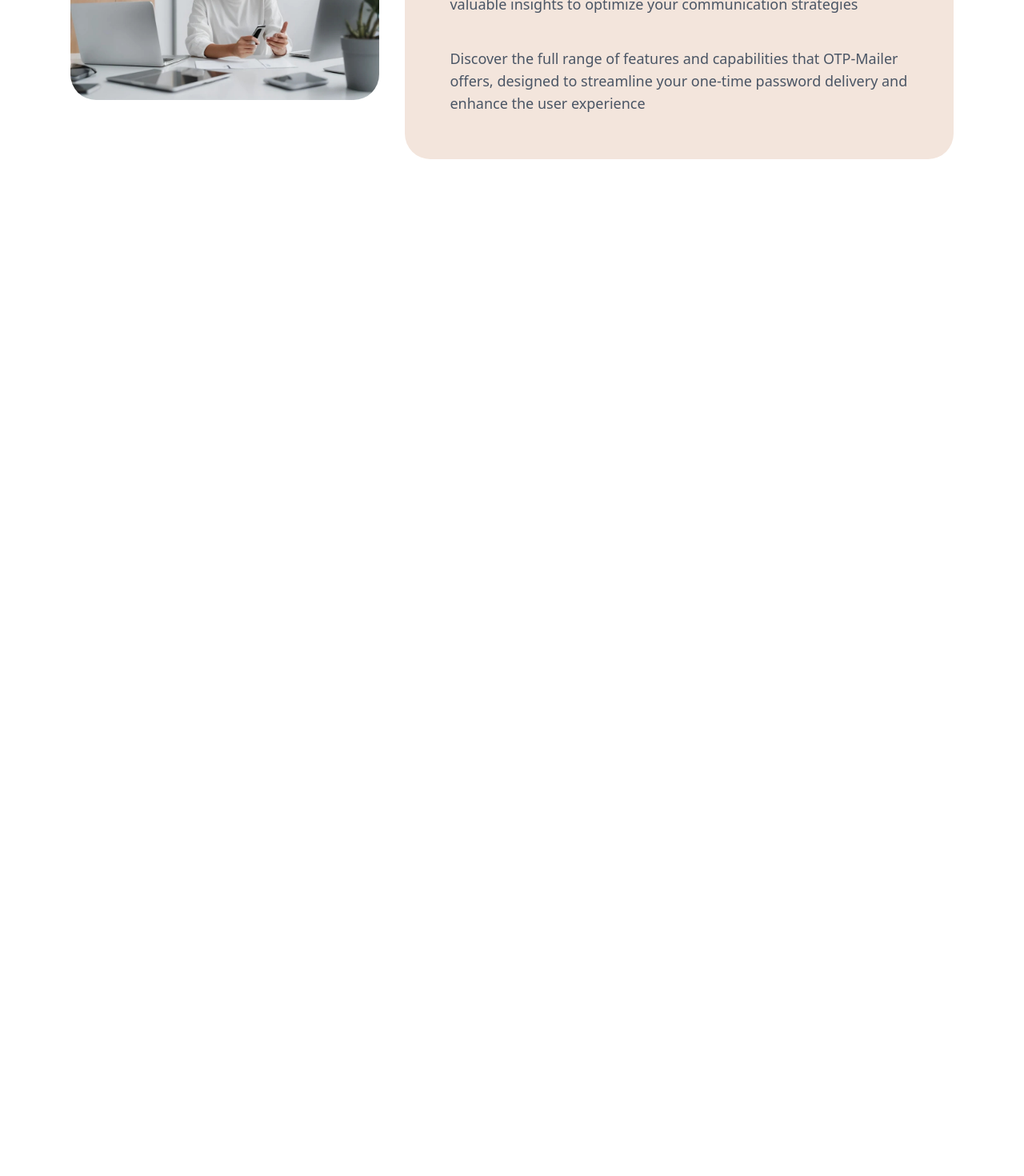
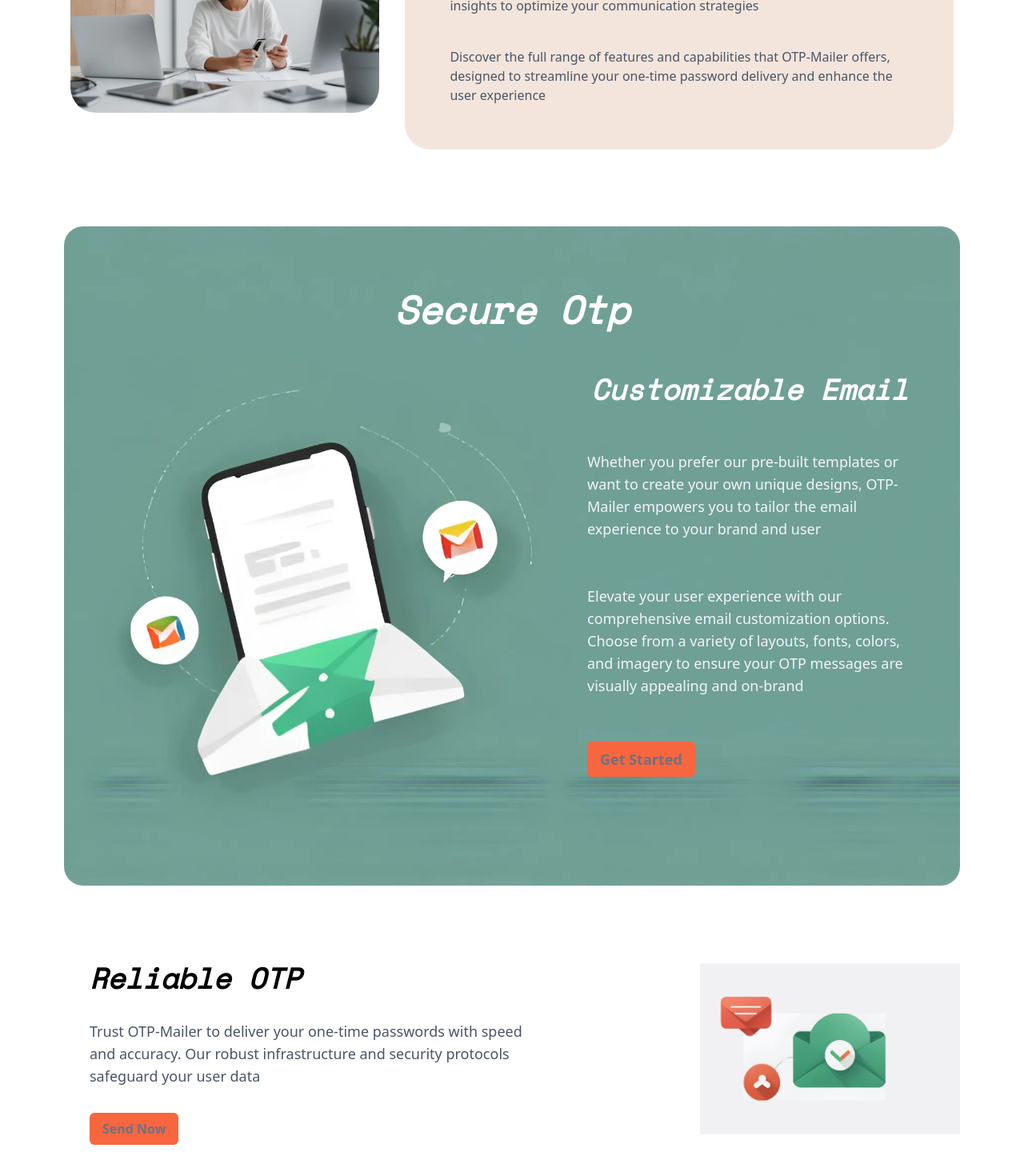
Before and after one commit to Dipak-Gautam/OTP-Mailer-Frontend, a React (Vite) app: page / in a window 1280 px wide. Shown: the part 1298-2768 px from the top of the page at 80% size. Before the commit the page ends 1633 px from the top, so only its background shows below. Built offline with nearby package versions, Linux system fonts and the light colour scheme.

Commit message:
feat : homepage ui integrated

```diff
--- a/src/Components/Buttons/GetStarted/GetStarted.tsx
+++ b/src/Components/Buttons/GetStarted/GetStarted.tsx
@@ -1,11 +1,14 @@
 import React from "react";
+interface OrangeButtonProp {
+  title: string;
+}
 
-const GetStarted = () => {
+const OrangeButton = ({ title }: OrangeButtonProp) => {
   return (
     <div className="bg-[#f8663f] w-fit p-2 px-4 font-sans font-semibold rounded-md text-gray-500 hover:text-gray-100">
-      Get Started
+      {title}
     </div>
   );
 };
 
-export default GetStarted;
+export default OrangeButton;
--- a/src/Components/HeroImage/Component/TextPart.tsx
+++ b/src/Components/HeroImage/Component/TextPart.tsx
@@ -1,6 +1,5 @@
-import React from "react";
-import GetStarted from "../../Buttons/GetStarted/GetStarted";
 import WhiteButton from "../../Buttons/WhiteButton/WhiteButton";
+import OrangeButton from "../../Buttons/GetStarted/GetStarted";
 
 const TextPart = () => {
   return (
@@ -19,7 +18,7 @@ const TextPart = () => {
       </div>
 
       <div className="flex gap-3">
-        <GetStarted />
+        <OrangeButton title="Get Started" />
         <WhiteButton title="Learn More" />
       </div>
     </div>
--- /dev/null
+++ b/src/Components/HomePage/Components/ReliableOtpSection/ReliableOtp.tsx
@@ -0,0 +1,27 @@
+import React from "react";
+import OrangeButton from "../../../Buttons/GetStarted/GetStarted";
+
+const ReliableOtp = () => {
+  return (
+    <div className="flex mx-20 my-14 gap-16">
+      <div className="flex flex-col justify-center gap-8 px-8">
+        <div className="text-black  font-SpaceMono italic font-bold text-4xl">
+          Reliable OTP
+        </div>
+        <div className="text-lg font-medium text-gray-600 pr-28">
+          Trust OTP-Mailer to deliver your one-time passwords with speed and
+          accuracy. Our robust infrastructure and security protocols safeguard
+          your user data
+        </div>
+        <div>
+          <OrangeButton title="Send Now" />
+        </div>
+      </div>
+      <div>
+        <img src="assets/reliableOtp.png" />
+      </div>
+    </div>
+  );
+};
+
+export default ReliableOtp;
--- /dev/null
+++ b/src/Components/HomePage/Components/SecureOtpMain/SecureOtp.tsx
@@ -0,0 +1,39 @@
+import OrangeButton from "../../../Buttons/GetStarted/GetStarted";
+
+const SecureOtp = () => {
+  return (
+    <div
+      className="mx-20 my-24 p-5 py-20 rounded-3xl  bg-cover bg-no-repeat"
+      style={{
+        backgroundImage: `url("assets/SecureOtp.jpg")`,
+      }}
+    >
+      <div className="text-white text-5xl font-SpaceMono italic font-bold text-center mb-14">
+        Secure Otp
+      </div>
+      <div className="flex w-full justify-end mb-14 ">
+        <div className="w-[45%]  text-gray-100 text-lg font-medium flex flex-col gap-14 px-10">
+          <div className="text-white text-4xl text-center font-semibold font-SpaceMono italic">
+            Customizable Email
+          </div>
+          <div>
+            Whether you prefer our pre-built templates or want to create your
+            own unique designs, OTP-Mailer empowers you to tailor the email
+            experience to your brand and user
+          </div>
+          <div>
+            Elevate your user experience with our comprehensive email
+            customization options. Choose from a variety of layouts, fonts,
+            colors, and imagery to ensure your OTP messages are visually
+            appealing and on-brand
+          </div>
+          <div className="">
+            <OrangeButton title="Get Started" />
+          </div>
+        </div>
+      </div>
+    </div>
+  );
+};
+
+export default SecureOtp;
--- a/src/Components/HomePage/Components/StreamlinedOtp/StreamlinedOtp.tsx
+++ b/src/Components/HomePage/Components/StreamlinedOtp/StreamlinedOtp.tsx
@@ -2,7 +2,7 @@ import React from "react";
 
 const StreamlinedOtp = () => {
   return (
-    <div className="px-14 py-20">
+    <div className="px-14 my-24">
       <div className="text-center space-y-4">
         <div className="text-black font-SpaceMono text-4xl font-bold italic">
           Streamlined OTP Delivery
@@ -17,15 +17,15 @@ const StreamlinedOtp = () => {
           <img src="assets/streamLine.jpg" className=" rounded-4xl" />
         </div>
         <div className=" flex flex-col flex-1 bg-[#f3e5dc] rounded-4xl p-14  gap-10">
-          <div className="text-3xl font-bold text-black">
+          <div className="text-2xl font-bold text-black">
             Efficient OTP Delivery
           </div>
-          <div className="text-lg text-gray-600">
+          <div className="text-base text-gray-600">
             Our intuitive dashboard allows you to manage your OTP campaigns with
             ease. Track delivery status, monitor user interactions, and gain
             valuable insights to optimize your communication strategies
           </div>
-          <div className="text-lg text-gray-600">
+          <div className="text-base text-gray-600">
             Discover the full range of features and capabilities that OTP-Mailer
             offers, designed to streamline your one-time password delivery and
             enhance the user experience
--- a/src/Components/HomePage/HomePage.tsx
+++ b/src/Components/HomePage/HomePage.tsx
@@ -1,12 +1,15 @@
-import React from "react";
 import HeroImage from "../HeroImage/HeroImage";
 import StreamlinedOtp from "./Components/StreamlinedOtp/StreamlinedOtp";
+import SecureOtp from "./Components/SecureOtpMain/SecureOtp";
+import ReliableOtp from "./Components/ReliableOtpSection/ReliableOtp";
 
 const HomePage = () => {
   return (
     <div>
       <HeroImage />
       <StreamlinedOtp />
+      <SecureOtp />
+      <ReliableOtp />
     </div>
   );
 };
```
Also changed, not shown: public/assets/SecureOtp.jpg (added), public/assets/reliableOtp.png (added).
